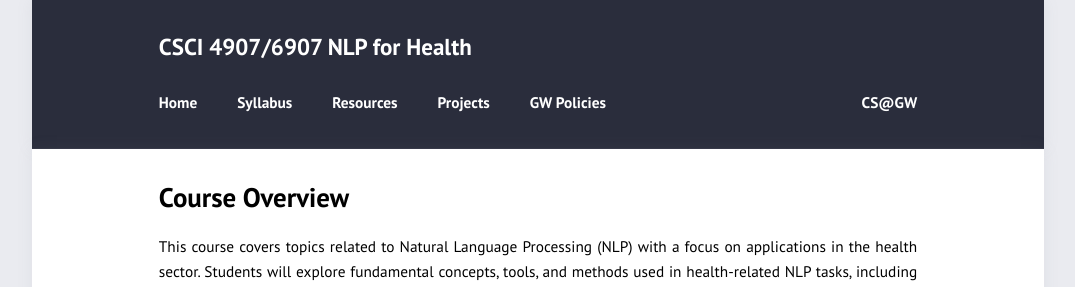
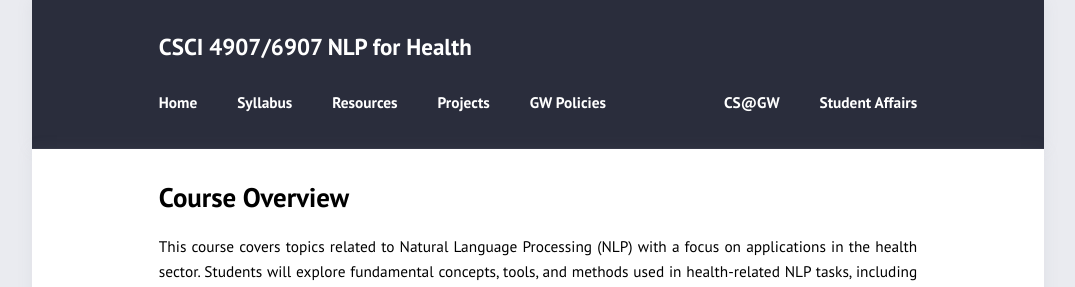
Before and after one commit to azirikly/nlp4health-fall25, a Jekyll site: the page built from index.md, in a window 1280 px wide. Shown: the top 287 px of the page, without its empty margins (102-1177 px from the left). Built offline with Jekyll 4.4.1, drawn with Linux system fonts in a browser that asks for light colours.

Commit message:
Update _config.yml with student affairs

```diff
--- a/_config.yml
+++ b/_config.yml
@@ -29,6 +29,7 @@ navigation:                     # accepts {file, title, url, icon, sidebaricon}
 external:                       # accepts {file, title, url, icon, sidebaricon}
   - {title: Mail, icon: envelope, url: "mailto:ayah.zirikly@gwu.edu"}
   - {title: CS&#64GW, url: "https://cs.engineering.gwu.edu/"}
+  - {title: Student Affairs, url: "https://students.gwu.edu/"}
 #  - {title: Github, icon: github, url: "https://cs.engineering.gwu.edu/"}
 #  - {title: Subscribe, icon: rss, url: "/feed.xml"}
 
```
